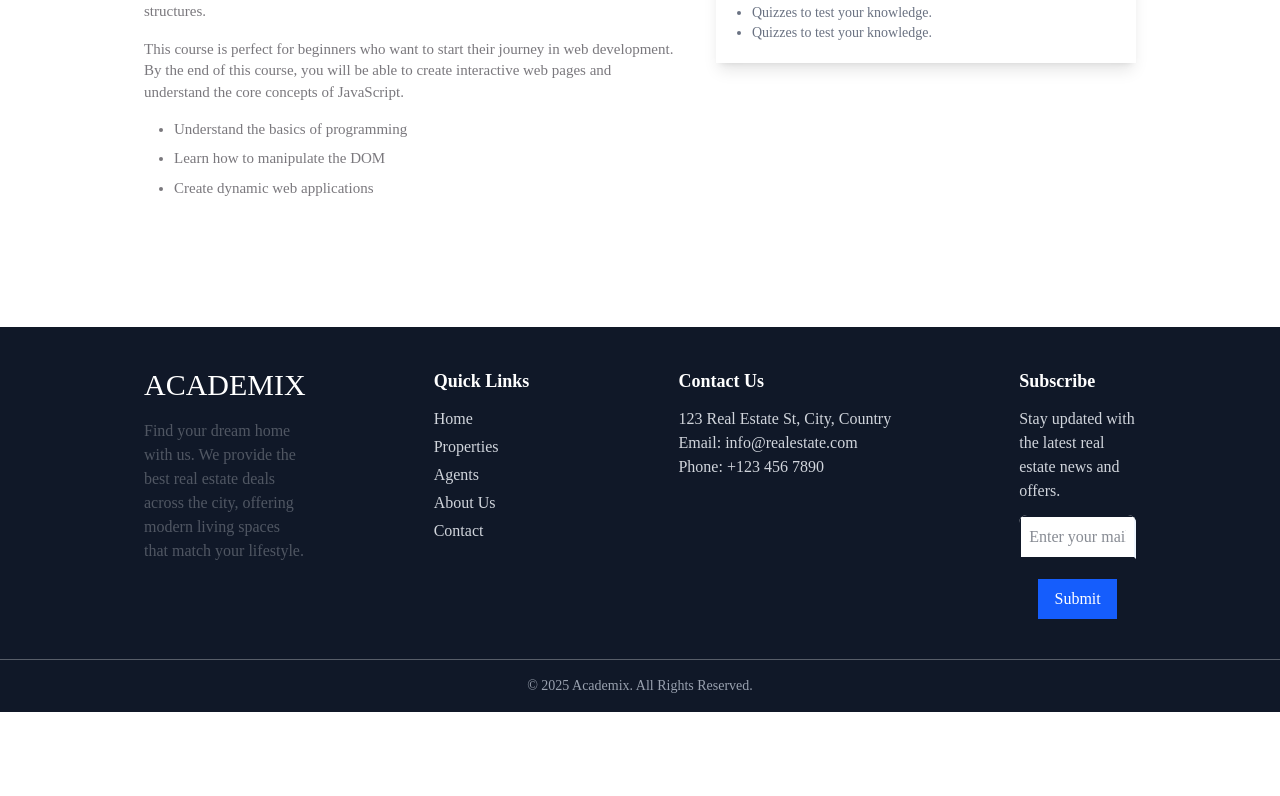
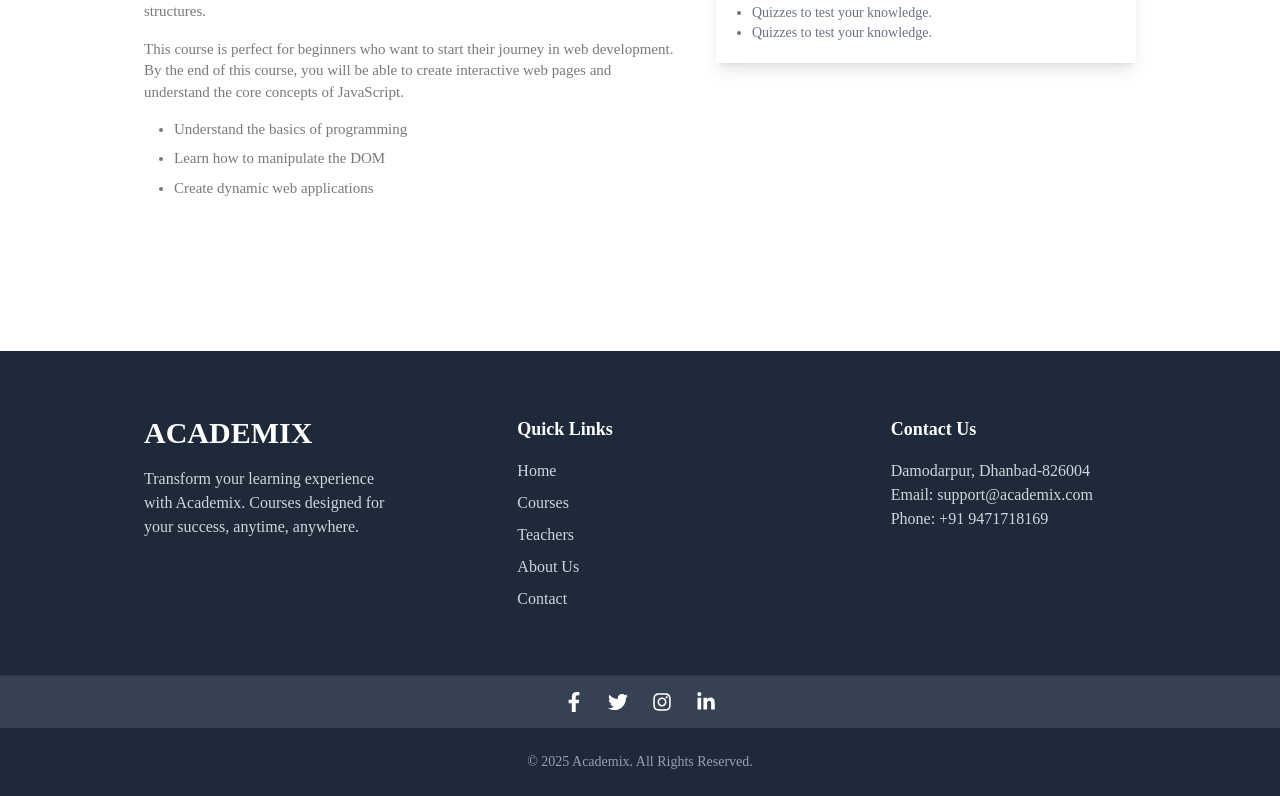
Before and after one commit to yuvrajsingh101280/LMS-software, a React (Vite) app in the folder frontend/: page /course/605c72efb3f1c2b1f8e4e1a1 in a window 1280 px wide. Shown: the part 810-1606 px from the top of the page. Before the commit the page ends 1522 px from the top, so only its background shows below. Built offline with nearby package versions, Linux system fonts and the light colour scheme; no server answers.

Commit message:
Update course prices, enhance footer design, and add FAQ accordion component

```diff
--- a/frontend/src/assets/assets.js
+++ b/frontend/src/assets/assets.js
@@ -223,7 +223,7 @@ export const dummyCourses = [
         "_id": "605c72efb3f1c2b1f8e4e1a1",
         "courseTitle": "Introduction to JavaScript",
         "courseDescription": "<h2>Learn the Basics of JavaScript</h2><p>JavaScript is a versatile programming language that powers the web. In this course, you will learn the fundamentals of JavaScript, including syntax, data types, and control structures.</p><p>This course is perfect for beginners who want to start their journey in web development. By the end of this course, you will be able to create interactive web pages and understand the core concepts of JavaScript.</p><ul><li>Understand the basics of programming</li><li>Learn how to manipulate the DOM</li><li>Create dynamic web applications</li></ul>",
-        "coursePrice": 49.99,
+        "coursePrice": 4999,
         "isPublished": true,
         "discount": 20,
         "courseContent": [
@@ -296,7 +296,7 @@ export const dummyCourses = [
         "_id": "675ac1512100b91a6d9b8b24",
         "courseTitle": "Advanced Python Programming",
         "courseDescription": "<h2>Deep Dive into Python Programming</h2><p>This course is designed for those who have a basic understanding of Python and want to take their skills to the next level. You will explore advanced topics such as decorators, generators, and context managers.</p><p>By the end of this course, you will be able to write efficient and clean Python code, and understand how to leverage Python's powerful features for real-world applications.</p><ul><li>Master advanced data structures</li><li>Implement object-oriented programming concepts</li><li>Work with libraries and frameworks</li></ul>",
-        "coursePrice": 79.99,
+        "coursePrice": 799,
         "isPublished": true,
         "discount": 15,
         "courseContent": [
@@ -368,7 +368,7 @@ export const dummyCourses = [
         "_id": "605c72efb3f1c2b1f8e4e1ae",
         "courseTitle": "Cybersecurity Basics",
         "courseDescription": "<h2>Protect Systems and Networks</h2><p>Cybersecurity is critical in today's digital age. This course introduces the fundamentals of cybersecurity, including threat analysis, ethical hacking, and secure programming practices.</p><p>By the end of this course, you will understand how to identify vulnerabilities and implement security measures effectively.</p><ul><li>Understand security protocols</li><li>Learn about encryption techniques</li><li>Conduct basic penetration testing</li></ul>",
-        "coursePrice": 69.99,
+        "coursePrice": 699,
         "isPublished": true,
         "discount": 15,
         "courseContent": [
@@ -434,7 +434,7 @@ export const dummyCourses = [
         "_id": "605c72efb3f1c2b1f8e4e1a7",
         "courseTitle": "Web Development Bootcamp",
         "courseDescription": "<h2>Become a Full-Stack Web Developer</h2><p>This comprehensive bootcamp covers everything you need to know to become a full-stack web developer. From HTML and CSS to JavaScript and backend technologies, this course is designed to take you from beginner to job-ready.</p><p>Throughout the course, you will work on real-world projects, build a portfolio, and gain the skills necessary to succeed in the tech industry.</p><ul><li>Learn front-end and back-end development</li><li>Build responsive and dynamic web applications</li><li>Understand databases and server-side programming</li></ul>",
-        "coursePrice": 99.99,
+        "coursePrice": 999,
         "isPublished": true,
         "discount": 25,
         "courseContent": [
@@ -500,7 +500,7 @@ export const dummyCourses = [
         "_id": "605c72efb3f1c2b1f8e4e1ac",
         "courseTitle": "Cloud Computing Essentials",
         "courseDescription": "<h2>Master Cloud Fundamentals</h2><p>Learn the foundations of cloud computing and explore popular cloud platforms like AWS, Azure, and Google Cloud. This course is ideal for IT professionals and developers looking to transition to cloud-based solutions.</p><p>By the end of this course, you will understand cloud services, deployment models, and best practices for using cloud resources efficiently.</p><ul><li>Understand cloud architecture</li><li>Learn to work with AWS, Azure, and GCP</li><li>Explore serverless computing and storage solutions</li></ul>",
-        "coursePrice": 69.99,
+        "coursePrice": 699,
         "isPublished": true,
         "discount": 20,
         "courseContent": [
@@ -565,7 +565,7 @@ export const dummyCourses = [
         "_id": "605c72efb3f1c2b1f8e4e1ad",
         "courseTitle": "Data Science with Python",
         "courseDescription": "<h2>Start Your Data Science Journey</h2><p>Data Science is one of the most in-demand fields in the world. This course teaches you the essentials of data analysis, visualization, and machine learning using Python. Learn libraries like Pandas, NumPy, Matplotlib, and Scikit-learn.</p><p>By the end of this course, you will be equipped to work on real-world data projects and gain insights from data.</p><ul><li>Data cleaning and preprocessing</li><li>Exploratory Data Analysis (EDA)</li><li>Build predictive models</li></ul>",
-        "coursePrice": 89.99,
+        "coursePrice": 899,
         "isPublished": true,
         "discount": 20,
         "courseContent": [
@@ -638,7 +638,7 @@ export const dummyCourses = [
         "_id": "605c72efb3f1c2b1f8e4e1aa",
         "courseTitle": "Data Science and Machine Learning",
         "courseDescription": "<h2>Unlock the Power of Data</h2><p>This course provides a comprehensive introduction to data science and machine learning. You will learn how to analyze data, build predictive models, and apply machine learning algorithms to real-world problems.</p><p>By the end of this course, you will have a solid understanding of data manipulation, visualization, and machine learning techniques, enabling you to make data-driven decisions.</p><ul><li>Understand data analysis and visualization</li><li>Learn machine learning algorithms and their applications</li><li>Work with popular data science libraries like Pandas and Scikit-Learn</li></ul>",
-        "coursePrice": 89.99,
+        "coursePrice": 899,
         "isPublished": true,
         "discount": 30,
         "courseContent": [
@@ -703,7 +703,7 @@ export const dummyCourses = [
         "_id": "605c72efb3f1c2b1f8e4e1ab",
         "courseTitle": "Introduction to Cybersecurity",
         "courseDescription": "<h2>Protect the Digital World</h2><p>This course covers the essentials of cybersecurity, including understanding threats, vulnerabilities, and how to secure systems against cyber-attacks. Ideal for beginners, this course will prepare you for a career in cybersecurity.</p><p>By the end of this course, you will be able to identify and mitigate risks, implement security best practices, and understand the fundamentals of encryption and network security.</p><ul><li>Understand common cybersecurity threats</li><li>Learn about encryption and secure communication</li><li>Explore tools for penetration testing</li></ul>",
-        "coursePrice": 59.99,
+        "coursePrice": 599,
         "isPublished": true,
         "discount": 15,
         "courseContent": [
--- /dev/null
+++ b/frontend/src/components/students/Accordion.jsx
@@ -0,0 +1,111 @@
+import React, { useState } from "react";
+
+const Accordion = ({
+  items = [
+    {
+      id: "item-1",
+      title: "What is Course Management?",
+      content:
+        "Course management refers to the process of organizing, creating, and delivering course content in an LMS. It involves setting up course structures, defining learning objectives, uploading materials, scheduling lessons, and monitoring students’ progress through the course.",
+    },
+    {
+      id: "item-2",
+      title: "How are Assignments Managed?",
+      content:
+        "Assignments in an LMS are created by instructors to evaluate students' understanding of the course material. They can be in the form of essays, quizzes, projects, or presentations. The system allows instructors to assign deadlines, track submissions, and provide feedback to students.",
+    },
+    {
+      id: "item-3",
+      title: "What is a Grading System?",
+      content:
+        "A grading system in an LMS is used to evaluate students' performance based on assignments, quizzes, and exams. The system typically provides a numerical or letter grade, which reflects the student’s overall performance and allows instructors to assign weighted percentages for different types of evaluations.",
+    },
+    {
+      id: "item-4",
+      title: "How does Student Tracking Work?",
+      content:
+        "Student tracking in an LMS involves monitoring a student’s activity and progress throughout a course. This includes tracking their login times, module completion, assignment submissions, quiz performance, and participation in discussions. This data helps instructors identify students who may need additional support.",
+    },
+  ],
+  allowMultiple,
+}) => {
+  const [activeItems, setActiveItems] = useState([]);
+
+  const toggleItem = (itemId) => {
+    if (allowMultiple) {
+      setActiveItems((prev) =>
+        prev.includes(itemId)
+          ? prev.filter((id) => id !== itemId)
+          : [...prev, itemId]
+      );
+    } else {
+      setActiveItems((prev) => (prev.includes(itemId) ? [] : [itemId]));
+    }
+  };
+
+  return (
+    <div className="flex gap-4 mt-2 flex-col justify-center">
+      <h1 className="text-3xl md:text-5xl text-blue-800 font-bold max-w-2xl leading-tight">
+        FAQ
+      </h1>
+      <div className="w-full max-w-3xl mx-auto bg-blue-100 text-blue-900 rounded-lg shadow-lg border border-blue-300">
+        {items.map((item) => {
+          const isActive = activeItems.includes(item.id);
+          const buttonClass =
+            "w-full flex justify-between items-center py-5 px-6 text-left transition-colors duration-200 " +
+            (isActive
+              ? "bg-blue-200 text-blue-900"
+              : "bg-blue-100 text-blue-600 hover:bg-blue-200");
+          const iconClass =
+            "ml-4 transition-transform duration-300 text-blue-500 " +
+            (isActive ? "rotate-180" : "");
+          const panelId = "panel-" + item.id;
+          const panelClass =
+            "overflow-hidden transition-all duration-300 bg-blue-50 " +
+            (isActive ? "max-h-96" : "max-h-0");
+
+          return (
+            <div
+              key={item.id}
+              className="border-b border-blue-300 last:border-b-0"
+            >
+              <button
+                className={buttonClass}
+                onClick={() => toggleItem(item.id)}
+                aria-expanded={isActive}
+                aria-controls={panelId}
+              >
+                <span className="text-lg font-medium flex-1">{item.title}</span>
+                <span className={iconClass}>
+                  <svg
+                    width="20"
+                    height="20"
+                    viewBox="0 0 20 20"
+                    fill="none"
+                    xmlns="http://www.w3.org/2000/svg"
+                    className="text-current"
+                  >
+                    <path
+                      d="M5 7.5L10 12.5L15 7.5"
+                      stroke="currentColor"
+                      strokeWidth="2"
+                      strokeLinecap="round"
+                      strokeLinejoin="round"
+                    />
+                  </svg>
+                </span>
+              </button>
+              <div id={panelId} className={panelClass} role="region">
+                <div className="pb-5 px-6 text-blue-800 text-sm 2xl:text-base">
+                  {item.content}
+                </div>
+              </div>
+            </div>
+          );
+        })}
+      </div>
+    </div>
+  );
+};
+
+export default Accordion;
--- a/frontend/src/components/students/CallToAction.jsx
+++ b/frontend/src/components/students/CallToAction.jsx
@@ -5,7 +5,7 @@ import { useNavigate } from "react-router-dom";
 const CallToAction = () => {
   const navigate = useNavigate();
   return (
-    <div className="flex flex-col items-center gap-5 pt-16 pb-24 px-6 md:px-0 bg-gradient-to-b from-blue-50 to-white text-center">
+    <div className="flex flex-col items-center gap-5 pt-16 pb-24 px-6 w-full md:px-0 bg-gradient-to-b from-blue-50 to-white text-center">
       <h1 className="text-3xl md:text-5xl text-blue-800 font-bold max-w-2xl leading-tight">
         Unlock Your Potential with Academix
       </h1>
--- a/frontend/src/components/students/Footer.jsx
+++ b/frontend/src/components/students/Footer.jsx
@@ -9,44 +9,45 @@ import {
 
 const Footer = () => {
   return (
-    <footer className="bg-gray-900 text-white w-full mt-10">
-      <div className="flex flex-col md:flex-row items-start px-8 md:px-36 justify-center gap-10 md:gap-32 py-10 border-b border-white/30">
+    <footer className="bg-gray-800 text-white w-full mt-16">
+      <div className="flex flex-col md:flex-row items-start px-8 md:px-36 justify-between gap-10 md:gap-32 py-16 border-b border-gray-600/30">
         {/* Logo & About Section */}
-        <div className="flex flex-col md:items-start items-center w-full md:w-1/4">
-          <h1 className="text-lg md:text-3xl text-bold text-white">ACADEMIX</h1>
-          <p className="mt-4 text-center md:text-left text-gray-200/30 ">
-            Find your dream home with us. We provide the best real estate deals
-            across the city, offering modern living spaces that match your
-            lifestyle.
+        <div className="flex flex-col items-center md:items-start w-full md:w-1/4">
+          <h1 className="text-2xl md:text-3xl font-semibold text-white">
+            ACADEMIX
+          </h1>
+          <p className="mt-4 text-center md:text-left text-gray-300">
+            Transform your learning experience with Academix. Courses designed
+            for your success, anytime, anywhere.
           </p>
         </div>
 
         {/* Quick Links */}
         <div className="w-full md:w-1/4">
-          <h3 className="text-lg font-semibold mb-3">Quick Links</h3>
-          <ul className="space-y-1 text-gray-300">
+          <h3 className="text-lg font-semibold mb-4 text-white">Quick Links</h3>
+          <ul className="space-y-2 text-gray-300">
             <li>
-              <a href="#" className="hover:text-white block">
+              <a href="#" className="hover:text-blue-500">
                 Home
               </a>
             </li>
             <li>
-              <a href="#" className="hover:text-white block">
-                Properties
+              <a href="#" className="hover:text-blue-500">
+                Courses
               </a>
             </li>
             <li>
-              <a href="#" className="hover:text-white block">
-                Agents
+              <a href="#" className="hover:text-blue-500">
+                Teachers
               </a>
             </li>
             <li>
-              <a href="#" className="hover:text-white block">
+              <a href="#" className="hover:text-blue-500">
                 About Us
               </a>
             </li>
             <li>
-              <a href="#" className="hover:text-white block">
+              <a href="#" className="hover:text-blue-500">
                 Contact
               </a>
             </li>
@@ -55,39 +56,31 @@ const Footer = () => {
 
         {/* Contact Information */}
         <div className="w-full md:w-1/4">
-          <h3 className="text-lg font-semibold mb-3">Contact Us</h3>
-          <p className="text-gray-300 whitespace-nowrap">
-            123 Real Estate St, City, Country
-          </p>
-          <p className="text-gray-300 whitespace-nowrap">
-            Email: info@realestate.com
-          </p>
-          <p className="text-gray-300 whitespace-nowrap">
-            Phone: +123 456 7890
-          </p>
-        </div>
-
-        {/* Subscribe Section */}
-        <div className="w-full md:w-1/4">
-          <h3 className="text-lg font-semibold mb-3">Subscribe</h3>
-          <p className="text-gray-300 mb-3">
-            Stay updated with the latest real estate news and offers.
-          </p>
-          <div className="flex flex-col gap-5 items-center  rounded-lg overflow-hidden">
-            <input
-              type="email"
-              placeholder="Enter your mail"
-              className="w-full p-2 text-gray-900 outline bg-white border-2 border-e-blue-50"
-            />
-            <button className="bg-blue-600  hover:bg-blue-700 text-white px-4 py-2">
-              Submit
-            </button>
-          </div>
+          <h3 className="text-lg font-semibold mb-4 text-white">Contact Us</h3>
+          <p className="text-gray-300">Damodarpur, Dhanbad-826004</p>
+          <p className="text-gray-300">Email: support@academix.com</p>
+          <p className="text-gray-300">Phone: +91 9471718169</p>
         </div>
       </div>
 
+      {/* Social Media Links */}
+      <div className="flex justify-center gap-6 py-4 bg-gray-700">
+        <a href="#" className="text-white hover:text-blue-500">
+          <FaFacebookF size={20} />
+        </a>
+        <a href="#" className="text-white hover:text-blue-500">
+          <FaTwitter size={20} />
+        </a>
+        <a href="#" className="text-white hover:text-pink-500">
+          <FaInstagram size={20} />
+        </a>
+        <a href="#" className="text-white hover:text-blue-700">
+          <FaLinkedinIn size={20} />
+        </a>
+      </div>
+
       {/* Copyright */}
-      <div className="text-center py-4 text-gray-400 text-sm">
+      <div className="text-center py-6 text-gray-400 text-sm">
         <p>© 2025 Academix. All Rights Reserved.</p>
       </div>
     </footer>
--- a/frontend/src/pages/students/Home.jsx
+++ b/frontend/src/pages/students/Home.jsx
@@ -5,6 +5,7 @@ import CourseSection from "../../components/students/CourseSection";
 import TestimonialSection from "../../components/students/TestimonialSection";
 import CallToAction from "../../components/students/CallToAction";
 import Footer from "../../components/students/Footer";
+import Accordion from "../../components/students/Accordion";
 
 const Home = () => {
   return (
@@ -13,6 +14,7 @@ const Home = () => {
       <Companies />
       <CourseSection />
       <TestimonialSection />
+      <Accordion />
       <CallToAction />
       <Footer />
     </div>
```
